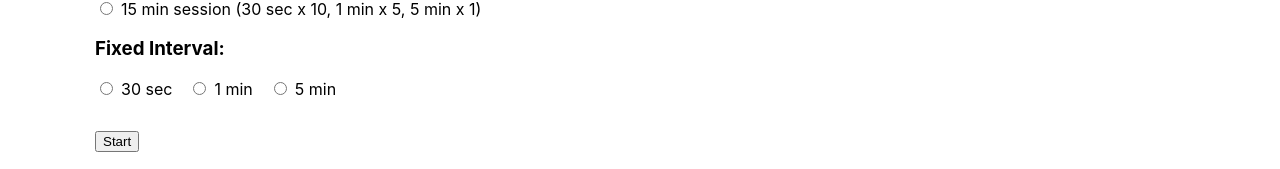
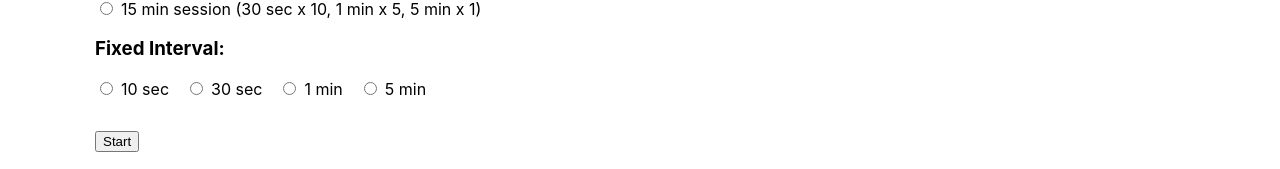
Before and after one commit to Luxiyalu/quick-poses-gallery, a Next.js app: page / in a window 1280 px wide. Shown: the part 474-643 px from the top of the page. Built offline with nearby package versions, Linux system fonts and the light colour scheme.

Commit message:
Add a 10sec option

```diff
--- a/components/GalleryOptions/GalleryOptions.js
+++ b/components/GalleryOptions/GalleryOptions.js
@@ -3,6 +3,7 @@ import { OPTIONS } from '../../services'
 
 export default function GalleryOptions({ handleOptionChange, startGallery }) {
     const intervalOptions = [
+        { label: '10 sec', key: 10 },
         { label: '30 sec', key: 30 },
         { label: '1 min', key: 60 },
         { label: '5 min', key: 300 },
```
